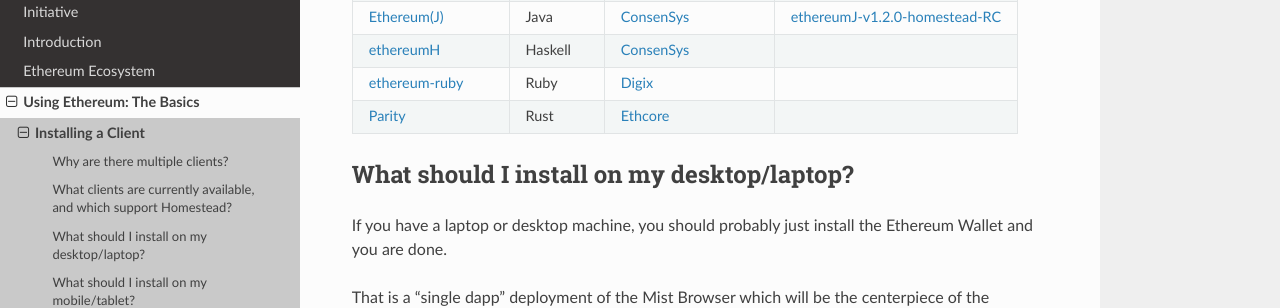
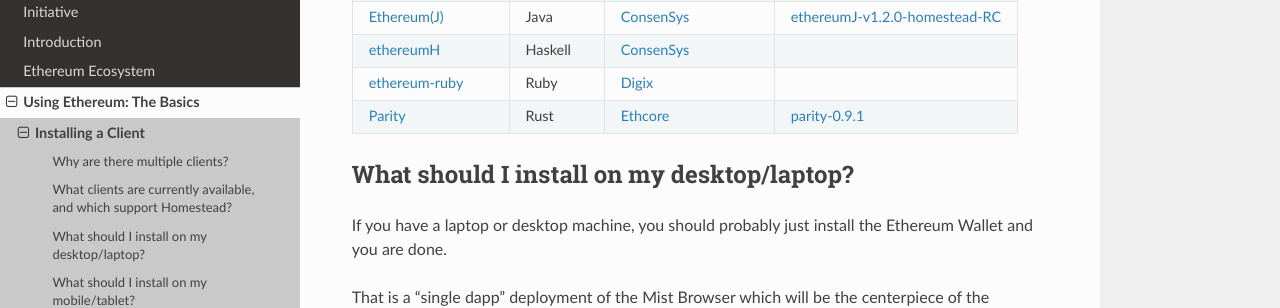
Before and after one commit to ethereum/homestead-guide, a Sphinx documentation site: the page built from source/using-ethereum-the-basics/installing-a-client.rst, in a window 1280 px wide and 900 px high, scrolled down 902 px. Shown: the part 151-459 px from the top of the window. Built offline with Sphinx 7.4.7 and the Read the Docs theme 2.0.0, drawn with Linux system fonts in a browser that asks for light colours.

Commit message:
Update installing-a-client.rst

```diff
--- a/source/using-ethereum-the-basics/installing-a-client.rst
+++ b/source/using-ethereum-the-basics/installing-a-client.rst
@@ -56,7 +56,7 @@
 +------------------------+------------+------------------------+----------------------------------+
 | `ethereum-ruby`_       | Ruby       | `Digix`_               |                                  |
 +------------------------+------------+------------------------+----------------------------------+
-| `Parity`_              | Rust       | `Ethcore`_             |                                  |
+| `Parity`_              | Rust       | `Ethcore`_             | `parity-0.9.1`_                  |
 +------------------------+------------+------------------------+----------------------------------+
 
 .. _mist (dapp browser): http://github.com/ethereum/mist/
@@ -79,6 +79,7 @@
 .. _eth-v1.2.1: https://github.com/ethereum/webthree-umbrella/releases/tag/v1.2.1
 .. _ethereumjs-lib-v3.0.0: https://github.com/ethereumjs/ethereumjs-lib/tree/v3.0.0
 .. _ethereumJ-v1.2.0-homestead-RC: https://github.com/ethereum/ethereumj/releases/tag/1.2.0-homestead-RC
+.. _parity-0.9.1: https://github.com/ethcore/parity/releases/tag/beta-0.9.1
 
 
 What should I install on my desktop/laptop?
```
